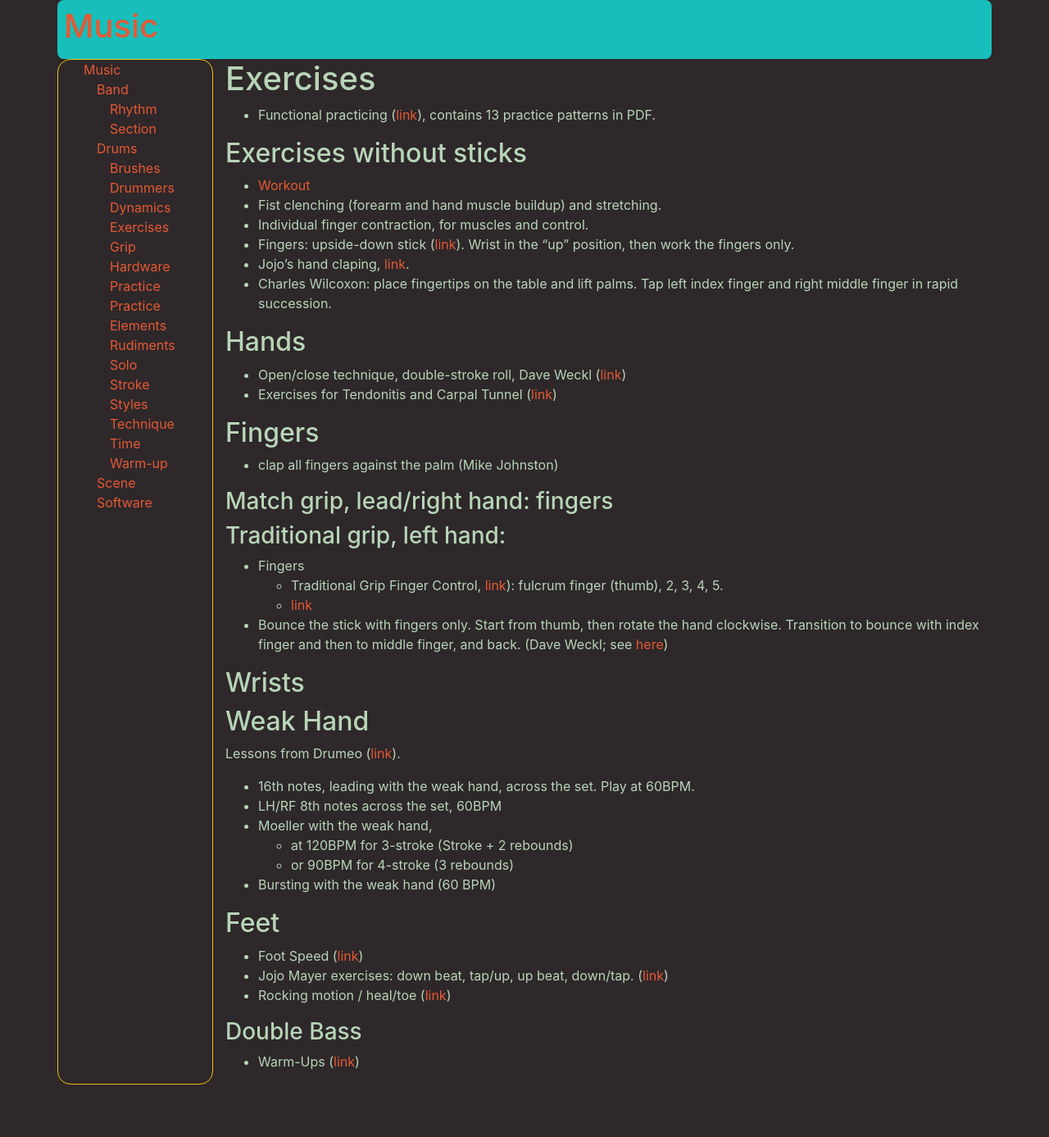
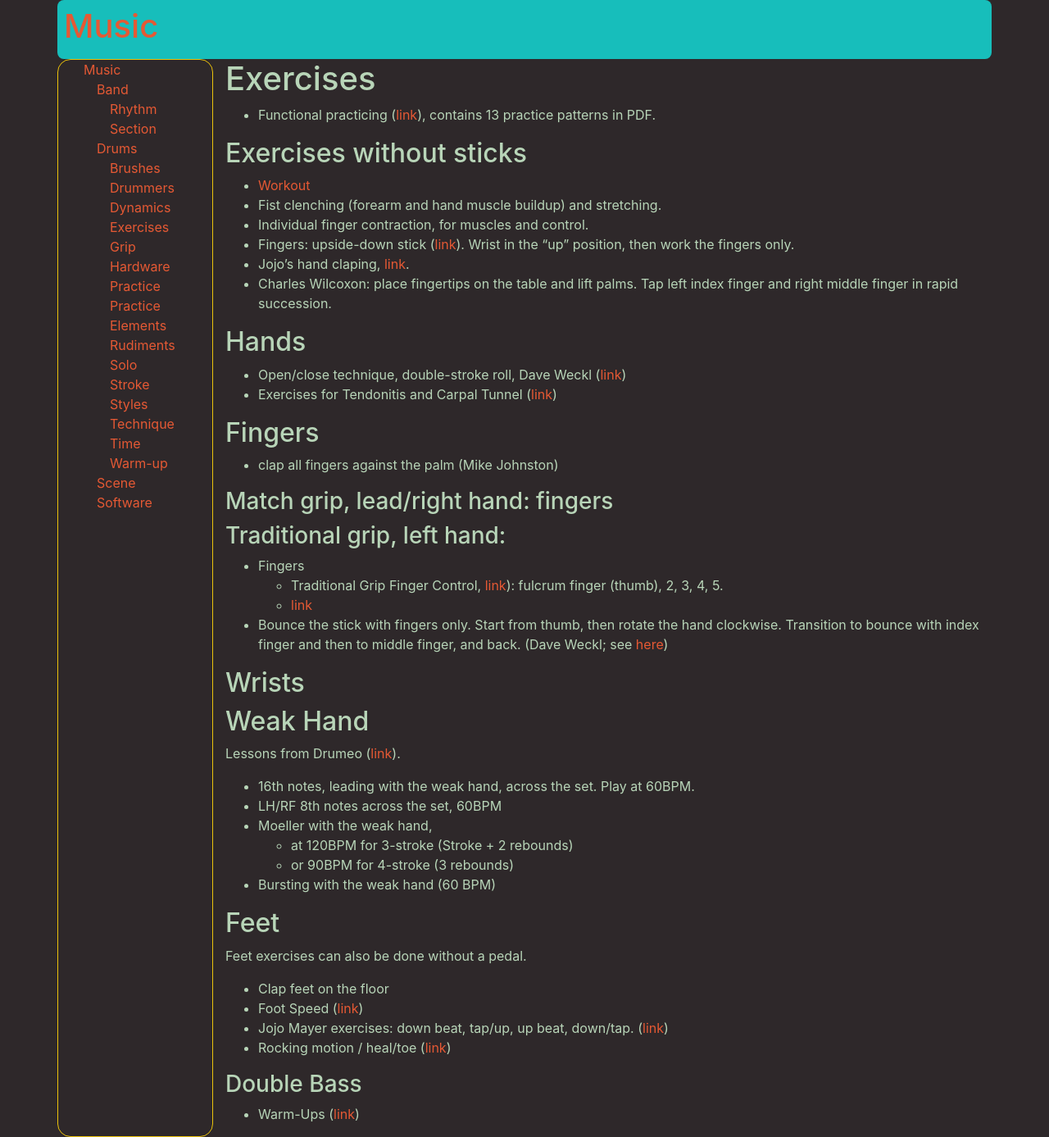
Before and after one commit to MisterY/music-site, a Jekyll site: the page built from drums/exercises.md, in a window 1280 px wide. Shown: the whole page at 82% size. Built offline with Jekyll 4.4.1, drawn with Linux system fonts in a browser that asks for light colours; nearby versions of some CDN libraries; our own code applies the rules of GitHub Pages for plain Markdown files; before the commit the page ends 1323 px from its top, so only the background shows below that.

Commit message:
feet exercises

```diff
--- a/drums/exercises.md
+++ b/drums/exercises.md
@@ -44,6 +44,9 @@ Lessons from Drumeo ([link](https://www.youtube.com/watch?v=clap3PLe82c)).
 
 ## Feet
 
+Feet exercises can also be done without a pedal.
+
+- Clap feet on the floor
 - Foot Speed ([link](http://www.tigerbill.com/drumlessons/footspeed.htm))
 - Jojo Mayer exercises: down beat, tap/up, up beat, down/tap. ([link](https://www.youtube.com/watch?v=94qWIAuhH64))
 - Rocking motion / heal/toe ([link](https://www.youtube.com/watch?v=vtAEOGQ5smA))
```
